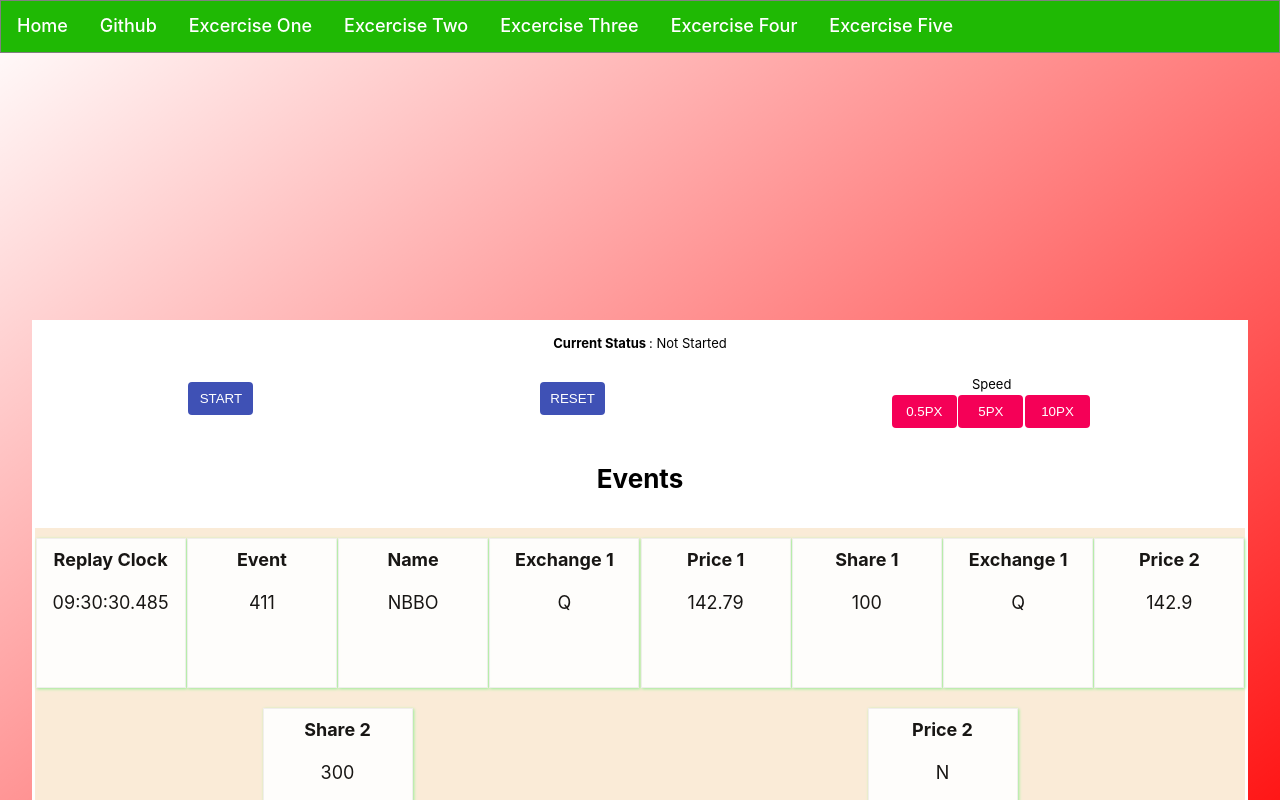
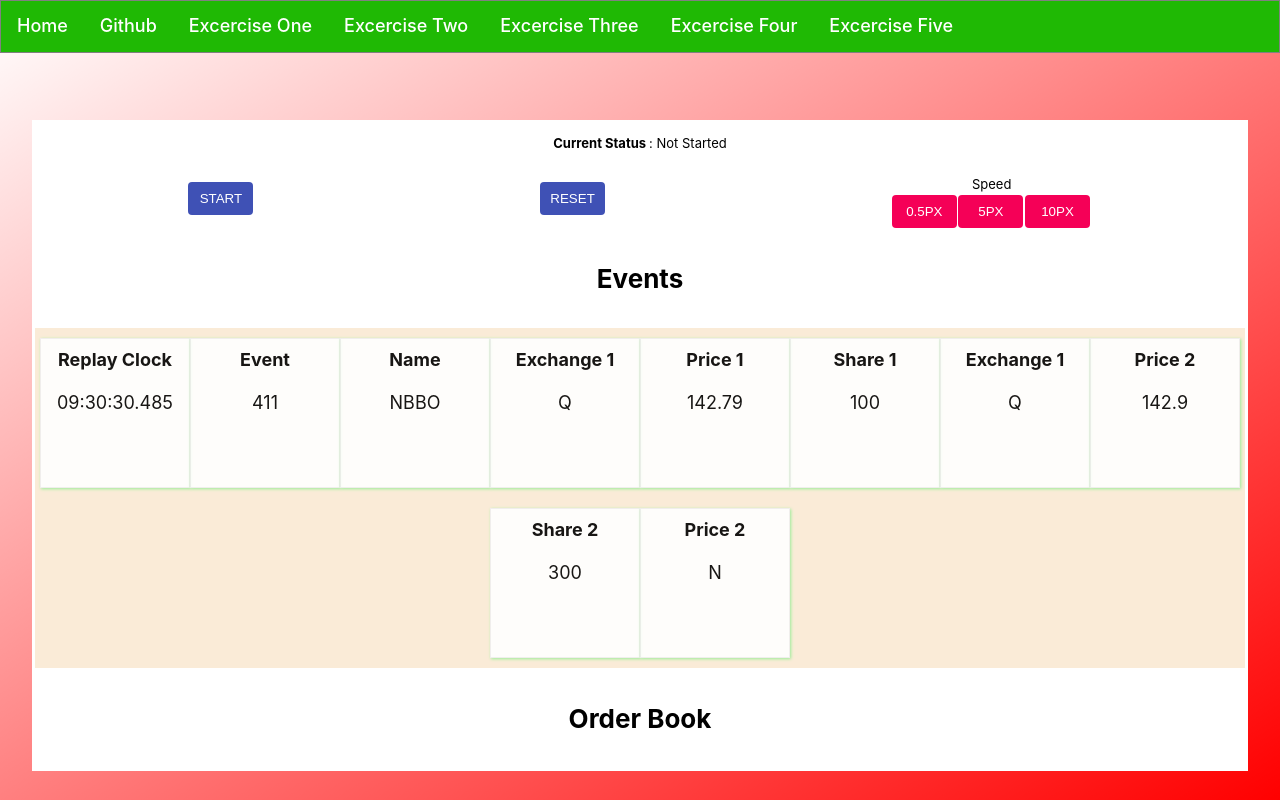
Before and after one commit to prakashkumar264/playground, a React (Create React App) app: page /Exercisefive in a window 1280 px wide. Shown: the top 800 px of the page. Built offline with nearby package versions, Linux system fonts and the light colour scheme.

Commit message:
margin top Ex5 fix

```diff
--- a/src/exercisefive.css
+++ b/src/exercisefive.css
@@ -19,6 +19,10 @@ h4{
     display: flex;
     justify-content: space-around;
     margin: 10px;
+}
+
+.buttons {
+    display: flex;
 }
 
 .counterBtn{
@@ -54,7 +58,7 @@ h4{
     padding: 10px;
     display: flex;
     flex-flow: row wrap;
-    justify-content: space-around;
+    justify-content: center;
     padding: 0;
     margin: 0;
 
@@ -71,23 +75,23 @@ h4{
     grid-template-areas: "cardtitle  cardtitle cardtitle" "cardbody  cardbody cardbody" "cardaction  cardaction cardaction"
 }
 
-
 @media (min-width: 600px) {
    .borderForFlex{
      margin-top: 13vh;
    }
 
+   .stockBackground{
+    margin-top: 25vh;
+   }
 }
 
-
-code {
-    font-family: source-code-pro, Menlo, Monaco, Consolas, "Courier New", monospace;
-}
+@media (min-width: 1200px) {
 
 
-.buttons {
-    display: flex;
-}
+    .stockBackground{
+     margin-top: 15vh;
+    }
+ }
 
 
 .cardContainer, .cardContainerError {
@@ -99,7 +103,6 @@ code {
     box-shadow: 1px 1px 3px #90ee90;
     grid-template-rows: 1fr 1fr 1fr;
 }
-
 
 .cardContainerError {
     min-height: 300px;
```
